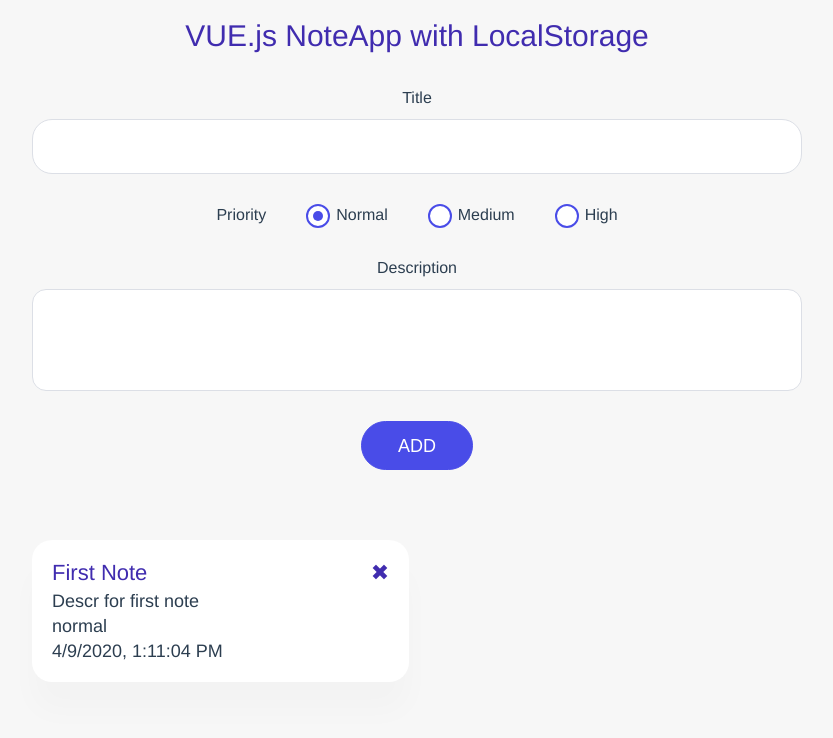
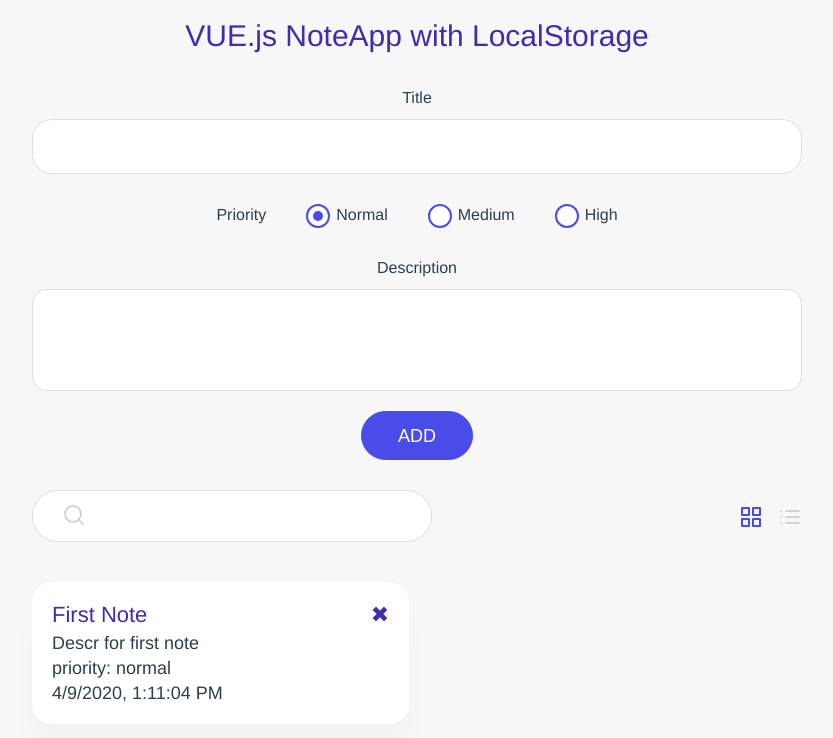
Before and after one commit to ageevweb/vue-notes, a Vue app: page / in a window 1280 px wide. Shown: the top 738 px of the page, without its empty margins (223-1056 px from the left). Built offline with nearby package versions, Linux system fonts and the light colour scheme.

Commit message:
grid funct

```diff
--- a/src/App.vue
+++ b/src/App.vue
@@ -3,12 +3,17 @@
     h1.app__title VUE.js NoteApp with LocalStorage
     v-new-note
     v-message
+    .row
+      v-search
+      v-grid
     v-notes
 </template>
 
 <script>
 import vNewNote from '@/components/v-new-note'
 import vMessage from '@/components/v-message'
+import vSearch from '@/components/v-search'
+import vGrid from '@/components/v-grid'
 import vNotes from '@/components/v-notes'
 
 export default {
@@ -16,13 +21,14 @@
   components: {
     vNewNote,
     vMessage,
+    vSearch,
+    vGrid,
     vNotes
   }
 }
 </script>
 
 <style lang="scss">
-
   #app {
     font-family: Avenir, Helvetica, Arial, sans-serif;
     -webkit-font-smoothing: antialiased;
@@ -32,11 +38,15 @@
     max-width: 800px;
     margin: 0 auto;
     padding: 15px;
-
   .app__title{
     color: #402caf;
     font-size: 30px;
     margin-bottom: 30px;
   }
+  .row{
+    display: flex;
+    align-items: center;
+    justify-content: space-between;
+  }
 }
 </style>
--- /dev/null
+++ b/src/components/v-grid.vue
@@ -0,0 +1,41 @@
+<template lang="pug">
+  .v-grid
+    .v-grif__icons
+      <svg :class="{ active: GRID }" @click="switchGrid(true)"  xmlns="http://www.w3.org/2000/svg" width="24" height="24" viewBox="0 0 24 24" fill="none" stroke="currentColor" stroke-width="2" stroke-linecap="round" stroke-linejoin="round" ><rect x="3" y="3" width="7" height="7"></rect><rect x="14" y="3" width="7" height="7"></rect><rect x="14" y="14" width="7" height="7"></rect><rect x="3" y="14" width="7" height="7"></rect></svg>
+      <svg :class="{ active: !GRID }" @click="switchGrid(false)" xmlns="http://www.w3.org/2000/svg" width="24" height="24" viewBox="0 0 24 24" fill="none" stroke="currentColor" stroke-width="2" stroke-linecap="round" stroke-linejoin="round"><line x1="8" y1="6" x2="21" y2="6"></line><line x1="8" y1="12" x2="21" y2="12"></line><line x1="8" y1="18" x2="21" y2="18"></line><line x1="3" y1="6" x2="3" y2="6"></line><line x1="3" y1="12" x2="3" y2="12"></line><line x1="3" y1="18" x2="3" y2="18"></line></svg>
+</template>
+
+<script>
+import {mapGetters, mapActions} from 'vuex'
+
+export default {
+  data () {
+    return {}
+  },
+  computed: {
+    ...mapGetters([
+      'GRID',
+    ]),
+  },
+  methods: {
+    ...mapActions([
+      'SWITCH_GRID'
+    ]),
+    switchGrid(a) {
+      this.SWITCH_GRID(a)
+    }
+  }
+}
+</script>
+
+<style lang="scss">
+  svg{
+    margin-left: 15px;
+    color: lightgray;
+    cursor: pointer;
+
+    &.active{
+      color: #494ce8;
+    }
+  }
+</style>
--- a/src/components/v-message.vue
+++ b/src/components/v-message.vue
@@ -29,5 +29,6 @@
   .v-message{
     color: red;
     font-size: 20px;
+    margin-bottom: 30px;
   }
 </style>
--- a/src/components/v-new-note.vue
+++ b/src/components/v-new-note.vue
@@ -103,7 +103,7 @@
 <style lang="scss">
   .v-new-note{
     button{
-      margin: 30px auto;
+      margin: 20px auto;
       display: block
     }
   }
--- a/src/components/v-notes.vue
+++ b/src/components/v-notes.vue
@@ -3,14 +3,14 @@
     .v-notes-item(
       v-for="(note, index) in NOTES"
       :key="index"
-      :class="note.priority"
+      :class="[note.priority , { gridSize: !GRID }]"
     )
       .v-notes-item__header
         p {{ note.title }}
         .note-remove(@click="removeNote(index)") &#10006
       .v-notes-item__body
         .v-notes-item__descr {{ note.descr }}
-        .v-notes-item__priority {{ note.priority }}
+        .v-notes-item__priority priority: {{ note.priority }}
         .v-notes-item__date {{ note.date }}
 </template>
 
@@ -31,6 +31,7 @@
   computed: {
     ...mapGetters([
       'NOTES',
+      'GRID'
     ]),
   },
   mounted() {
@@ -150,6 +151,10 @@
     cursor: pointer;
   }
 
+  .gridSize{
+    width: 100%;
+  }
+
   @media screen and (max-width:768px) {
     .priority{
       flex-wrap: wrap;
--- /dev/null
+++ b/src/components/v-search.vue
@@ -0,0 +1,67 @@
+<template lang="pug">
+  .v-search
+    input.v-search__input(
+      type="text"
+      v-model="search"
+      v-on:input=""
+    )
+    .v-search__icon
+      <svg xmlns="http://www.w3.org/2000/svg" width="24" height="24" viewBox="0 0 24 24" fill="none" stroke="currentColor" stroke-width="2" stroke-linecap="round" stroke-linejoin="round" class="feather feather-search"><circle cx="11" cy="11" r="8"></circle><line x1="21" y1="21" x2="16.65" y2="16.65"></line></svg>
+</template>
+
+<script>
+import { mapGetters } from 'vuex';
+
+export default {
+  name: 'v-search',
+  data () {
+    return {
+      search: '',
+    }
+  },
+  computed: {
+    ...mapGetters([
+      'NOTES',
+    ]),
+    notesFilter(){
+      // let array = NOTES,
+          search = this.search
+      if (!search) return array
+      search = search.trim().toLowerCase();
+      array = array.filter( function(item){
+        if(item.title.toLowerCase().indexOf(search) !== -1){
+          return item
+        }
+      })
+      return array
+    }
+  },
+  watch: {
+    search(val){
+      console.log(val)
+    }
+  }
+}
+</script>
+
+
+<style lang="scss">
+
+  .v-search{
+    position: relative;
+    &__input {
+      padding: 16px 16px 16px 56px !important;
+      margin-bottom: 0px;
+      border-radius: 30px;
+      color: #2c3e50;
+      font-size: 16px;
+      min-width: 400px;
+      height: auto;
+    }
+    &__icon{
+      position: absolute;
+      top: 12px;
+      left: 15px;
+    }
+  }
+</style>
--- a/src/vuex/store.js
+++ b/src/vuex/store.js
@@ -13,7 +13,8 @@
 const store = new Vuex.Store({
   state: {
     notes: [],
-    message: ''
+    message: null,
+    grid: true
   },
 
 
@@ -51,6 +52,10 @@
 
     SET_MESSAGE: (state, message) => {
       state.message = message
+    },
+
+    SWITCH_GRID: (state, position) => {
+      state.grid = position
     }
   },
 
@@ -74,6 +79,9 @@
 
     SET_MESSAGE({commit}, message) {
       commit('SET_MESSAGE', message);
+    },
+    SWITCH_GRID({commit}, position) {
+      commit('SWITCH_GRID', position);
     }
   },
 
@@ -84,6 +92,9 @@
     MESSAGE(state) {
       return state.message;
     },
+    GRID(state) {
+      return state.grid;
+    },
   },
 });
 
```
Lines whose indentation alone changed are shown as unchanged.
